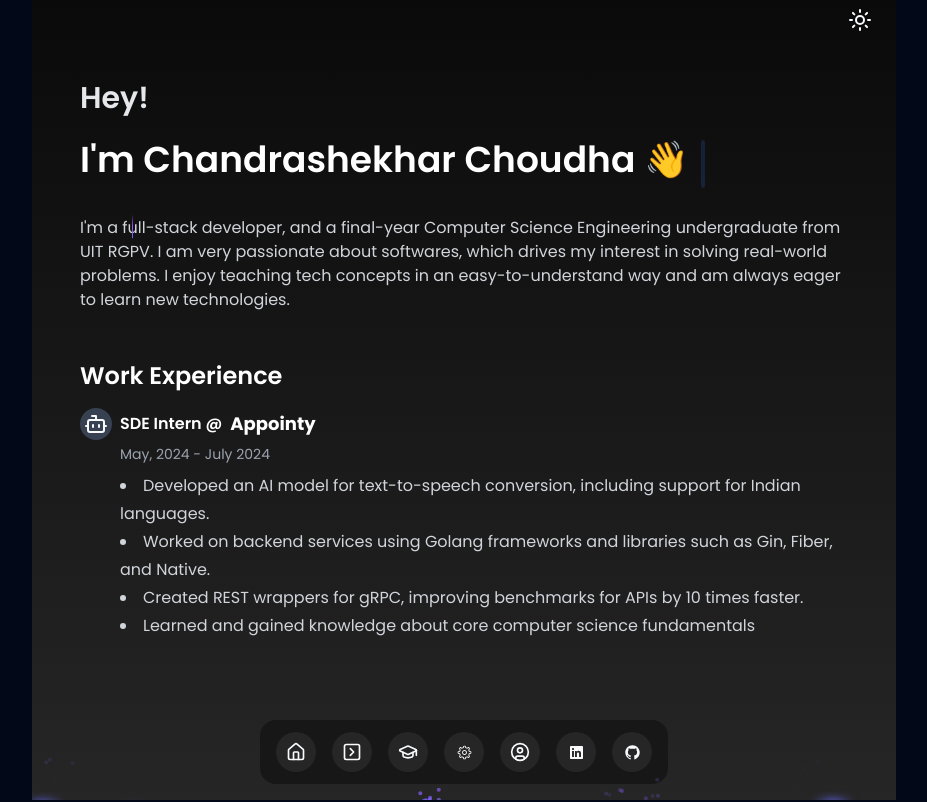
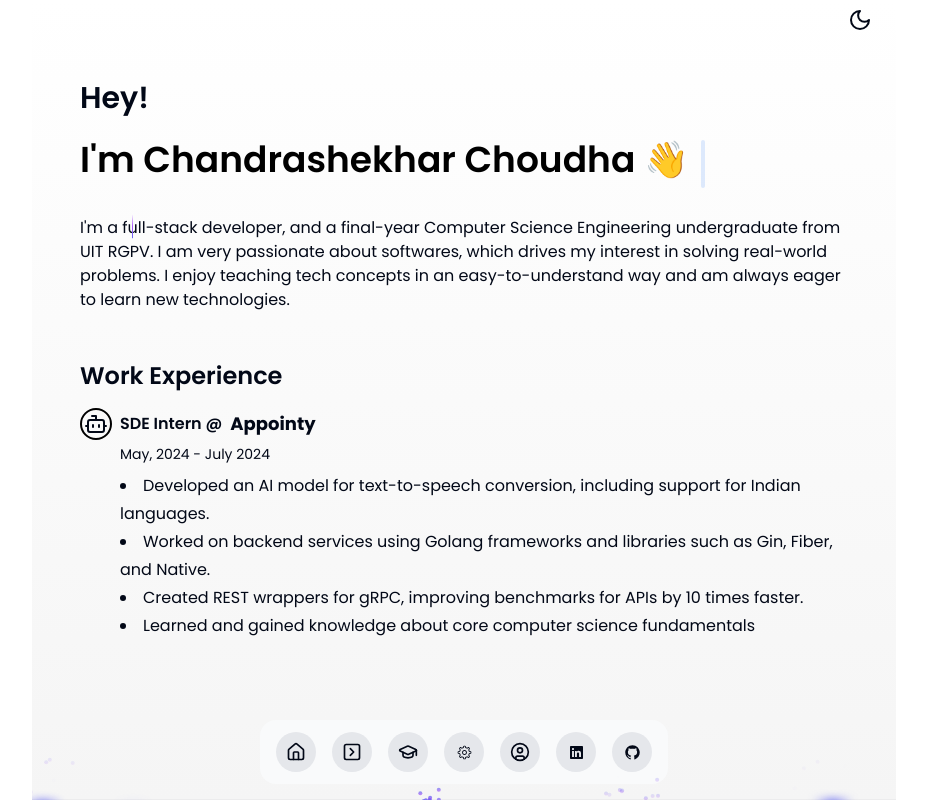
Before and after one commit to lucky29-git/portfolio, a Next.js app: page / in a window 1280 px wide. Shown: the top 802 px of the page, without its empty margins (176-1103 px from the left). Built offline with nearby package versions, Linux system fonts and the light colour scheme.

Commit message:
fix toggle

```diff
--- a/app/page.tsx
+++ b/app/page.tsx
@@ -3,8 +3,6 @@ import HomeComponent from "@/components/myComponents/home";
 import Projects from "@/components/myComponents/projects";
 import ThemeToggle from "@/components/myComponents/theme";
 import Footer from "@/components/myComponents/footer";
-import Navbar from "@/components/myComponents/navbar";
-import { AuroraBackground } from "@/components/ui/aurora-background";
 import Education from "@/components/myComponents/education";
 import Skills from "@/components/myComponents/skills";
 import Contact from "@/components/myComponents/contact";
--- a/components/myComponents/theme.tsx
+++ b/components/myComponents/theme.tsx
@@ -5,16 +5,24 @@ import React from "react"
 
 
 export default function ThemeToggle(){
-    const [isDarkMode, setIsDarkMode] = useState(true)
-    const root = document.documentElement;
+    const [isDarkMode, setIsDarkMode] = useState(() => {
+        if (typeof window !== 'undefined') {
+            const savedTheme = localStorage.getItem("theme");
+            return savedTheme === "dark";
+        }
+        return true;
+    })
 
     useEffect(() => {
+         if (typeof window !== 'undefined') {
+            const root = document.documentElement;
             if(isDarkMode){
                 root.classList.add("dark")
                 localStorage.setItem("theme", "dark")
             } else{
                 root.classList.remove("dark")
                 localStorage.setItem("theme", "light")
+            }
         }
     }, [isDarkMode])
 
```
Lines whose indentation alone changed are shown as unchanged.
